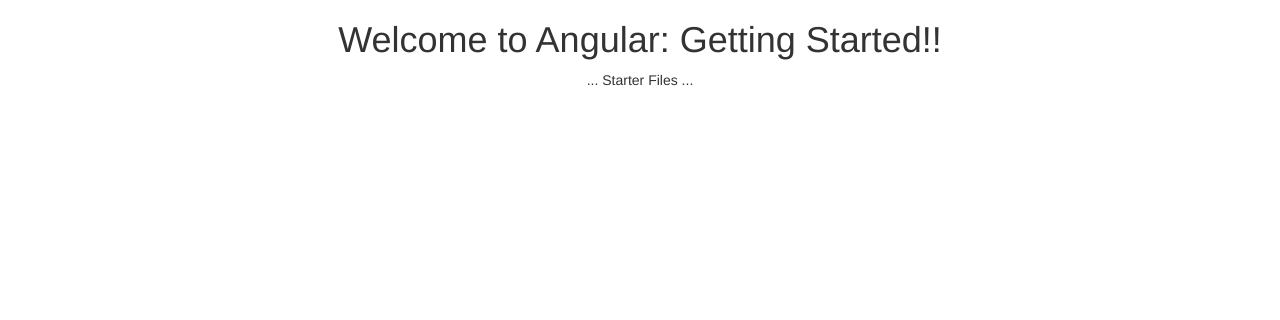
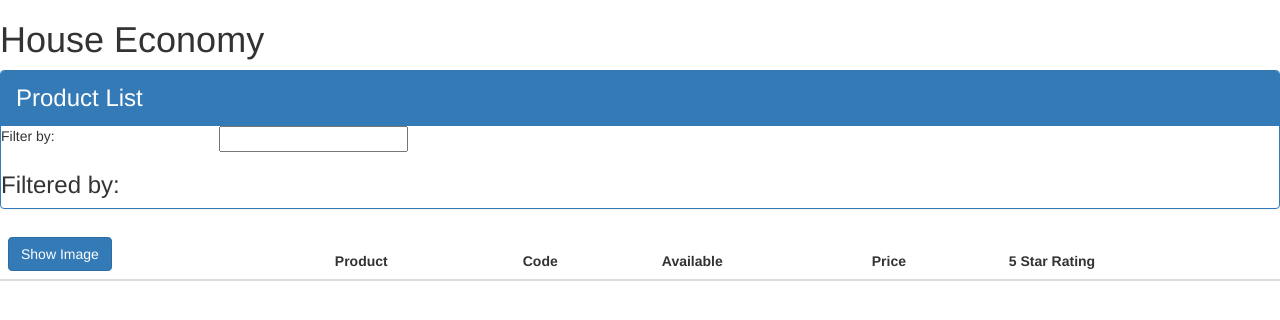
Before and after one commit to DorianClair/AngularProject, an Angular app in the folder APM-Start/: page / in a window 1280 px wide. Shown: the top 320 px of the page. Built offline with nearby package versions, Linux system fonts and the light colour scheme.

Commit message:
I have made both a search function and the template of my web tool

```diff
--- /dev/null
+++ b/APM-Start/src/app/Products/product-list.component.html
@@ -0,0 +1,37 @@
+<div class='panel panel-primary'>
+  <div class = 'panel-heading'>
+    Product List
+  </div>
+  <div class = 'row'>
+    <div class = 'col-md-2'>Filter by: </div>
+    <div class = 'col-md-4'>
+      <input type='text' />
+    </div>
+  </div>
+    <div class = 'row' >
+      <div class = 'col-md-6'>
+        <h3>Filtered by: </h3>
+      </div>
+    </div>
+   </div>
+  <div class='table-responsive'>
+  <table class='table'>
+    <thead>
+    <tr>
+      <th>
+        <button class='btn btn-primary'>
+                Show Image
+        </button>
+      </th>
+      <th>Product</th>
+      <th>Code</th>
+      <th>Available</th>
+      <th>Price</th>
+      <th>5 Star Rating</th>
+    </tr>
+    </thead>
+    <tbody>
+
+    </tbody>
+  </table>
+  </div>
--- a/APM-Start/src/app/app.component.html
+++ b/APM-Start/src/app/app.component.html
@@ -3,5 +3,5 @@
   <h1>
     Welcome to {{title}}!!
   </h1>
-  ... Starter Files ...
+  ... Starter Files ... Ashley sux
 </div>
--- a/APM-Start/src/app/app.component.ts
+++ b/APM-Start/src/app/app.component.ts
@@ -2,9 +2,12 @@
 
 @Component({
   selector: 'pm-root',
-  templateUrl: './app.component.html',
-  styleUrls: ['./app.component.css']
+  template: `
+    <div><h1>{{pageTitle}}</h1>
+      <pm-products></pm-products>
+    </div>
+  `
 })
 export class AppComponent {
-  title = 'Angular: Getting Started';
+  pageTitle: string = 'House Economy';
 }
--- a/APM-Start/src/app/app.module.ts
+++ b/APM-Start/src/app/app.module.ts
@@ -2,9 +2,11 @@
 import { NgModule } from '@angular/core';
 
 import { AppComponent } from './app.component';
+import {ProductListComponent} from './Products/product-list.component';
 
 @NgModule({
   declarations: [
+    ProductListComponent,
     AppComponent
   ],
   imports: [
```
Also changed, not shown: APM-Start/src/app/Products/product-list.component.ts (added, +10 -0 lines), 2 other files (tests, documents, lock files or other folders).
